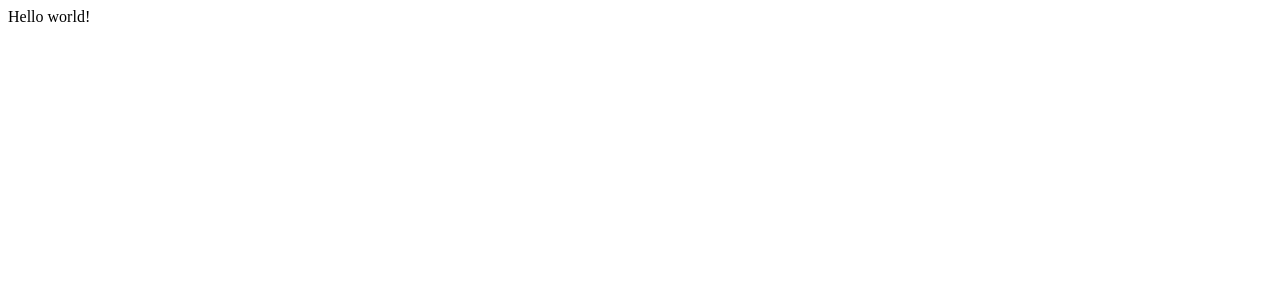
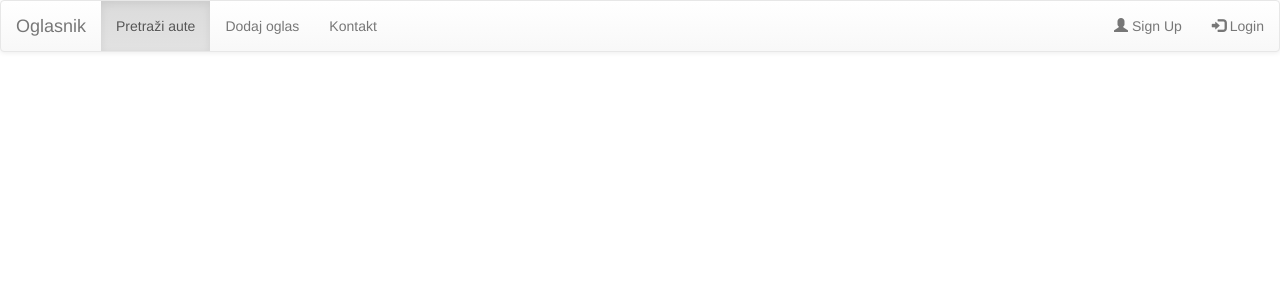
Before and after one commit to eteroox/Web, a PHP site: page / in a window 1280 px wide. Before the commit the part shown is almost empty. Shown: the top 300 px of the page. Run offline with PHP 8.4, Linux system fonts and the light colour scheme.

Commit message:
Dodavanje navigacije
-dodani tabovi za registraciju, logiranje,
pretraživanje i dodavanje auta

```diff
--- a/oglasnik/index.php
+++ b/oglasnik/index.php
@@ -3,10 +3,35 @@
 <head>
 <meta charset="UTF-8">
 <title>Title of the document</title>
+
+<!-- Latest compiled and minified CSS -->
+<link rel="stylesheet" href="https://maxcdn.bootstrapcdn.com/bootstrap/3.3.7/css/bootstrap.min.css" integrity="sha384-BVYiiSIFeK1dGmJRAkycuHAHRg32OmUcww7on3RYdg4Va+PmSTsz/K68vbdEjh4u" crossorigin="anonymous">
+<!-- Optional theme -->
+<link rel="stylesheet" href="https://maxcdn.bootstrapcdn.com/bootstrap/3.3.7/css/bootstrap-theme.min.css" integrity="sha384-rHyoN1iRsVXV4nD0JutlnGaslCJuC7uwjduW9SVrLvRYooPp2bWYgmgJQIXwl/Sp" crossorigin="anonymous">
+<!-- Latest compiled and minified JavaScript -->
+<script src="https://maxcdn.bootstrapcdn.com/bootstrap/3.3.7/js/bootstrap.min.js" integrity="sha384-Tc5IQib027qvyjSMfHjOMaLkfuWVxZxUPnCJA7l2mCWNIpG9mGCD8wGNIcPD7Txa" crossorigin="anonymous"></script>
+
 </head>
 
 <body>
-Hello world!
+<main>
+	<nav class="navbar navbar-default">
+	  <div class="container-fluid">
+		<div class="navbar-header">
+		  <a class="navbar-brand" href="#">Oglasnik</a>
+		</div>
+		<ul class="nav navbar-nav">
+		  <li class="active"><a href="#">Pretraži aute</a></li>
+		  <li><a href="#">Dodaj oglas</a></li>
+		  <li><a href="#">Kontakt</a></li>
+		</ul>
+		<ul class="nav navbar-nav navbar-right">
+		  <li><a href="#"><span class="glyphicon glyphicon-user"></span> Sign Up</a></li>
+		  <li><a href="#"><span class="glyphicon glyphicon-log-in"></span> Login</a></li>
+		</ul>
+	  </div>
+	</nav>
+</main>
 </body>
 
 </html>
```
